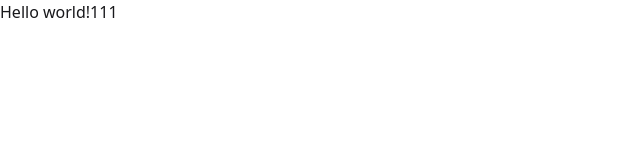
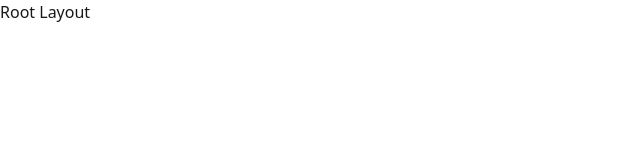
Before and after one commit to ashiqur0/zap-shift-client, a React (Vite) app: page / in a window 1280 px wide. Shown: the top 160 px of the page, without its empty margins (0-640 px from the left). Built offline with nearby package versions, Linux system fonts and the light colour scheme.

Commit message:
Layout: Root Layout Component Added

```diff
--- /dev/null
+++ b/src/layout/RootLayout.jsx
@@ -0,0 +1,11 @@
+import React from 'react';
+
+const RootLayout = () => {
+    return (
+        <div>
+            <h1>Root Layout</h1>
+        </div>
+    );
+};
+
+export default RootLayout;
--- a/src/routes/router.jsx
+++ b/src/routes/router.jsx
@@ -1,9 +1,10 @@
 import { createBrowserRouter } from "react-router";
+import RootLayout from "../layout/RootLayout";
 
 const router = createBrowserRouter([
     {
         path: '/',
-        element: <h1>Hello world!111</h1>
+        Component: RootLayout,
     }
 ]);
 
```
